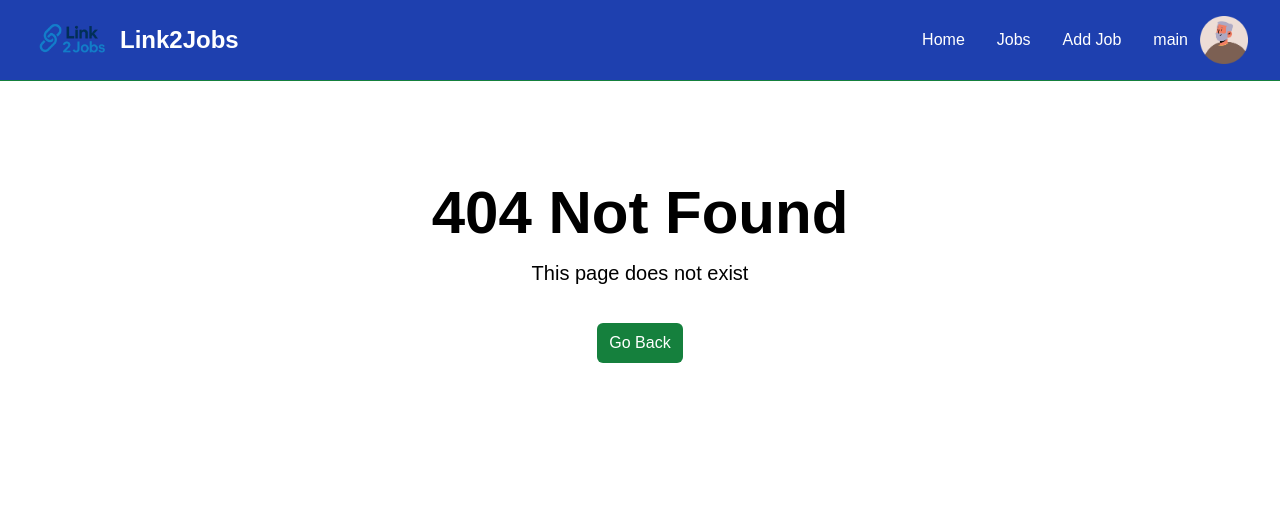
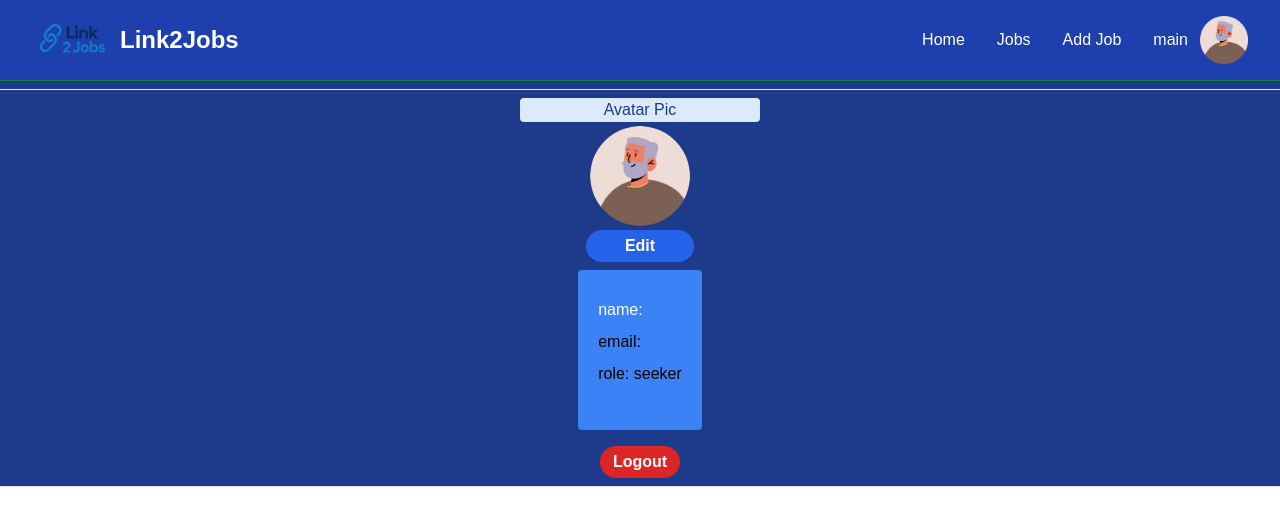
Before and after one commit to katheri0/Vue-jobs-crash-course-implementation-, a Vue app: page /users/1 in a window 1280 px wide. Before the commit this address had no page. Shown: the top 526 px of the page. Built offline with nearby package versions, Linux system fonts and the light colour scheme.

Commit message:
fix(UserInfo) complete logic to show user infomation
Note: using  pinia for shared state .

```diff
--- a/package.json
+++ b/package.json
@@ -13,6 +13,7 @@
     "@popperjs/core": "^2.11.8",
     "axios": "^1.8.3",
     "bootstrap": "^5.3.7",
+    "pinia": "^3.0.3",
     "primeicons": "^7.0.0",
     "vue": "^3.5.13",
     "vue-router": "^4.5.0",
--- a/src/main.js
+++ b/src/main.js
@@ -3,13 +3,15 @@ import "primeicons/primeicons.css";
 import  Toast  from 'vue-toastification';
 import 'vue-toastification/dist/index.css';
 import router from './router';
+import { createPinia } from 'pinia'
 
 import { createApp } from 'vue';
 import App from './App.vue';
 
 
 const app = createApp(App)
-
+const pinia = createPinia()
+app.use(pinia)
 app.use(router);
 app.use(Toast);
 
--- a/src/mvp_data.json
+++ b/src/mvp_data.json
@@ -26,7 +26,6 @@
       "role_id": 1,
       "created_at": "2025-08-15T12:00:00Z",
       "index_avatar": "0"
-
     },
     {
       "id": "4",
@@ -36,7 +35,6 @@
       "role_id": 3,
       "created_at": "2025-08-15T13:00:00Z",
       "index_avatar": "0"
-
     },
     {
       "id": "0fe5",
@@ -45,7 +43,6 @@
       "password": "password",
       "password_confirmation": "password",
       "index_avatar": "0"
-
     },
     {
       "id": "32e4",
@@ -54,7 +51,24 @@
       "password": "password",
       "password_confirmation": "password",
       "index_avatar": "0"
-
+    },
+    {
+      "id": "df04",
+      "email": "/users?email=alice@example.com&password=password"
+    },
+    {
+      "id": "7397",
+      "email": "/users?email=alice@example.com&password=password"
+    },
+    {
+      "id": "b370",
+      "email": "alice@example.com",
+      "password": "password"
+    },
+    {
+      "id": "4604",
+      "email": "alice@example.com",
+      "password": "password"
     }
   ],
   "roles": [
@@ -96,7 +110,7 @@
       "name": "HealthPlus",
       "description": "Healthcare technology and solutions.",
       "contact_email": "jobs@healthplus.com",
-      "contact_phone": "+987654325",
+      "contact_phone": "+987654327",
       "created_at": "2025-08-15T15:00:00Z"
     },
     {
@@ -145,10 +159,10 @@
       "id": "3",
       "company_id": 3,
       "title": "Data Analyst",
-      "type": "Part-time",
+      "type": "Remote",
       "description": "Analyze healthcare data and build reports.",
       "location": "London, UK",
-      "salary": "40000",
+      "salary": "$100K - $125K",
       "created_at": "2025-08-15T18:00:00Z"
     }
   ],
--- a/src/router/index.js
+++ b/src/router/index.js
@@ -8,6 +8,7 @@ import EditJobView from "@/views/EditJobView.vue";
 import loginPageView from "@/views/loginPageView.vue";
 import singinPageView from "@/views/singinPageView.vue";
 import BaseComponentpage from "@/views/BaseComponentpage.vue";
+import UserInfo from "@/views/UserInfo.vue";
 const router = createRouter({
   history: createWebHistory(import.meta.env.BASE_URL),
   routes: [
@@ -19,6 +20,7 @@ const router = createRouter({
     {path: '/login', name: 'login', component: loginPageView, },
     {path: '/register', name: 'register', component: singinPageView,},
     {path: '/', name: 'home', component: BaseComponentpage, meta: { hideNavbar: true }  },
+    {path: '/users/:id',name: 'User-Information', component:UserInfo},
     {path: "/:catchAll(.*)", name: "not-found", component: notFoundView },
   ],
 });
--- a/src/services/api.js
+++ b/src/services/api.js
@@ -2,6 +2,9 @@ import axios from "axios";
 
 const api = axios.create({
   baseURL: "http://localhost:5000", // json-server
+  headers: {
+    'Content-Type': 'application/json'
+  }
 });
 
 export default api;
--- /dev/null
+++ b/src/stores/auth.js
@@ -0,0 +1,24 @@
+import api from "@/services/api";
+// Login
+
+// Login (query users)
+export const loginUser = async (email, password) => {
+  return api.get(`/users?email=${email}&password=${password}`);
+};
+
+// Get single authenticated user (later can use token/session)
+export const getAuthenticatedUser = (id) => {
+  return api.get(`/users/${id}`);
+};
+
+
+// Register
+export const registerUser = async (formData) => {
+  return api.post('/users', formData); // إرسال بيانات التسجيل إلى السيرفر
+};
+
+
+// تسجيل الخروج
+export const logoutUser = () => {
+  return api.post('/logout'); // إرسال طلب خروج إلى السيرفر
+};
--- /dev/null
+++ b/src/stores/authStore.js
@@ -0,0 +1,55 @@
+import { defineStore } from 'pinia'
+import { loginUser, getAuthenticatedUser, logoutUser, registerUser } from '@/stores/auth';
+
+export const useAuthStore = defineStore('auth', {
+    state: () => ({
+        user: null,
+        userId: null,
+        avatarIndex: 0
+    }),
+    getters: {
+        isLoggedIn: (state) => !!state.user
+    },
+    actions: {
+        _applyUserSnapshot(userSnapshot) {
+            this.user = userSnapshot
+            this.userId = userSnapshot?.id ?? null
+            this.avatarIndex = userSnapshot?.avatar_index ?? 0
+        },
+
+        async login(email, password) {
+            const { data: users } = await loginUser(email, password);
+            if (users.length === 0) throw new Error("Invalid credentials");
+
+            const user = users[0];
+            this._applyUserSnapshot(user);
+            return user; // ✅ return user so login.vue can use it
+        },
+
+        async register(formData) {
+            const { data: newUser } = await registerUser(formData);
+            this._applyUserSnapshot(newUser);
+            return newUser;
+        },
+
+        async fetchUser() {
+            if (!this.userId) return;
+            const { data } = await getAuthenticatedUser(this.userId);
+            this._applyUserSnapshot(data);
+        },
+        async fetchProfile(query = null) {
+            if (query) {
+                const { data: users } = await api.get(`/users?email=${query.email}`);
+                if (users.length) this._applyUserSnapshot(users[0]);
+            } else if (this.userId) {
+                const { data } = await getAuthenticatedUser(this.userId);
+                this._applyUserSnapshot(data);
+            }
+        }
+        ,
+        async logout() {
+            await logoutUser();
+            this._applyUserSnapshot(null);
+        }
+    }
+});
--- a/src/views/UserInfo.vue
+++ b/src/views/UserInfo.vue
@@ -1,31 +1,42 @@
 <script setup>
-import { ref } from 'vue'
-import { inject } from 'vue'
-import api from '@/services/api';
-import { useRouter } from 'vue-router';
+import { onMounted } from 'vue'
 import five from '@/assets/images/5.png';
-const router = useRouter();
-// const router = useRouter();
+import { useAuthStore } from '@/stores/authStore';
 
+const authStore = useAuthStore();
 
-
-
+onMounted(async () => {
+  try {
+    await authStore.fetchProfile(); // no arguments needed
+  } catch (error) {
+    console.error('Error fetching user', error);
+  }
+});
 </script>
 
 <template>
-  <div class=" flex flex-col items-center justify-center  bg-blue-900">
- <div >
-          <p class="px-4">Avatar Pic</p>
-        <img class="h-12 w-auto m-1" :src="five" alt="Link to Jobs" style="width: 100px; height: 100px; border-radius: 50%; object-fit: cover;"/>
-        <button  class="bg-blue-700  hover:bg-blue-600 text-white font-bold py-1  rounded-full w-full focus:outline-none focus:shadow-outline">Edit</button>
-      </div>
-      <div class="bg-blue-500  m-2 py-6 p-4 rounded w-100 h-40">
-        <p class="p-1">name: Alice Johnson</p>
-        <p class="p-1">email:alice@example.com</p>
-        <p class="p-1">role: seeker </p>
-      </div>
-      <button  class="bg-red-700  hover:bg-blue-600 text-white font-bold py-1 px-2 m-2 rounded-full w-20 focus:outline-none focus:shadow-outline">Logout</button>
-    <!-- Separator -->
+  <div class="flex flex-col items-center justify-center bg-blue-900">
+    <div class="border-t border-black-200 w-full m-2"></div>
+    <p class="px-4 bg-blue-100 text-blue-900 rounded w-60 flex flex-col items-center justify-center">
+      Avatar Pic
+    </p>
+    <div>
+      <img class="h-12 w-auto m-1" :src="five" alt="Avatar"
+        style="width: 100px; height: 100px; border-radius: 50%; object-fit: cover;" />
+      <button
+        class="bg-blue-600 hover:bg-blue-700 text-white font-bold py-1 rounded-full w-full focus:outline-none focus:shadow-outline">
+        Edit
+      </button>
+    </div>
+    <div class="bg-blue-500 m-2 py-6 p-4 rounded w-100 h-40">
+      <p class="p-1 text-white">name: {{ authStore.user?.name }}</p>
+      <p class="p-1">email: {{ authStore.user?.email }}</p>
+      <p class="p-1">role: seeker</p>
+    </div>
+    <button
+      class="bg-red-600 hover:bg-red-700 text-white font-bold py-1 px-2 m-2 rounded-full w-20 focus:outline-none focus:shadow-outline">
+      Logout
+    </button>
     <div class="border-t border-black-200 w-full"></div>
   </div>
 </template>
--- a/src/views/loginPageView.vue
+++ b/src/views/loginPageView.vue
@@ -1,10 +1,10 @@
 <script setup>
 import { ref } from 'vue'
-import { inject } from 'vue'
-import api from '@/services/api';
 import { useRouter } from 'vue-router';
+import { useAuthStore } from '@/stores/authStore';
+
 const router = useRouter();
-// const router = useRouter();
+const authStore = useAuthStore();
 
 const form = ref({
   email: '',
@@ -13,18 +13,13 @@ const form = ref({
 
 async function onLogin() {
   try {
-    const { data: users } = await api.get(`/users?email=${form.value.email}&password=${form.value.password}`);
-    if (users.length > 0) {
-      router.push({name:'main'});
-      showLogin.value = false;
-    } else {
-      console.error("Invalid credentials");
-    }
+    const user = await authStore.login(form.value.email, form.value.password);
+    console.log("Logged in:", user);
+    router.push({ name: 'main' });
   } catch (error) {
     console.error("Login failed:", error);
   }
 }
-
 </script>
 
 <template>
@@ -35,8 +30,7 @@ async function onLogin() {
 
         <!-- Google Button -->
         <button
-          class="flex items-center justify-center border border-blue-200 rounded-md w-full h-12 hover:bg-blue-200 hover:text-black transition mb-4"
-        >
+          class="flex items-center justify-center border border-blue-200 rounded-md w-full h-12 hover:bg-blue-200 hover:text-black transition mb-4">
           <img src="/src/assets/images/icons8-google 1.svg" class="w-5 h-5 mr-2" />
           <span class="text-sm">سجل باستخدام جوجل</span>
         </button>
@@ -44,29 +38,19 @@ async function onLogin() {
         <p class="text-center text-sm text-gray-400 mb-4">أو</p>
 
         <!-- Inputs -->
-        <input
-          v-model="form.email"
-          type="email"
-          placeholder="...قم بإدخال إيميلك الخاص"
-          class="bg-blue-800 border border-blue-200 text-white rounded-md px-4 py-2 w-full text-right placeholder-blue-200 text-sm focus:outline-none focus:ring-2 focus:ring-blue-400 mb-3"
-        />
+        <input v-model="form.email" type="email" placeholder="...قم بإدخال إيميلك الخاص"
+          class="bg-blue-800 border border-blue-200 text-white rounded-md px-4 py-2 w-full text-right placeholder-blue-200 text-sm focus:outline-none focus:ring-2 focus:ring-blue-400 mb-3" />
 
-        <input
-          v-model="form.password"
-          type="password"
-          placeholder="...قم بإدخال كلمة السر"
-          class="bg-blue-800 border border-blue-200 text-white rounded-md px-4 py-2 w-full text-right placeholder-blue-200 text-sm focus:outline-none focus:ring-2 focus:ring-blue-400 mb-3"
-        />
+        <input v-model="form.password" type="password" placeholder="...قم بإدخال كلمة السر"
+          class="bg-blue-800 border border-blue-200 text-white rounded-md px-4 py-2 w-full text-right placeholder-blue-200 text-sm focus:outline-none focus:ring-2 focus:ring-blue-400 mb-3" />
 
         <p class="text-right text-xs text-gray-400 w-full mb-4">
           إذا قمت بنسيان كلمة السر انقر <a href="#" class="text-blue-400 hover:underline">هنا</a>
         </p>
 
         <!-- Next Button -->
-        <button
-          type="submit"
-          class="bg-gray-200 text-black font-semibold py-2 px-6 rounded-full hover:bg-blue-300 transition w-full"
-        >
+        <button type="submit"
+          class="bg-gray-200 text-black font-semibold py-2 px-6 rounded-full hover:bg-blue-300 transition w-full">
           التالي
         </button>
       </div>
--- a/src/views/singinPageView.vue
+++ b/src/views/singinPageView.vue
@@ -3,7 +3,7 @@ import { inject, reactive, ref } from 'vue';
 import api from '@/services/api';
 import { useRouter } from 'vue-router';
 const router = useRouter();
-const showLogin = inject('showLogin');
+
 const form = reactive({
   name: '',
   email: '',
```
Also changed, not shown: 1 other file (tests, documents, lock files or other folders).
